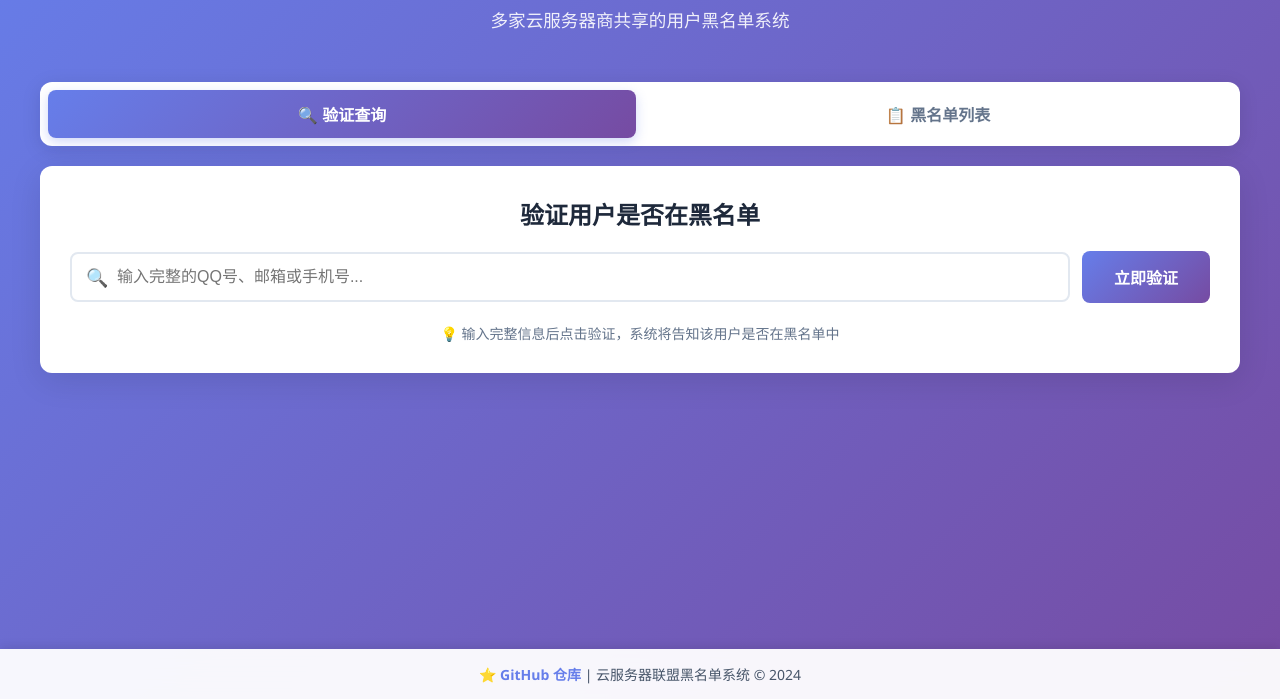
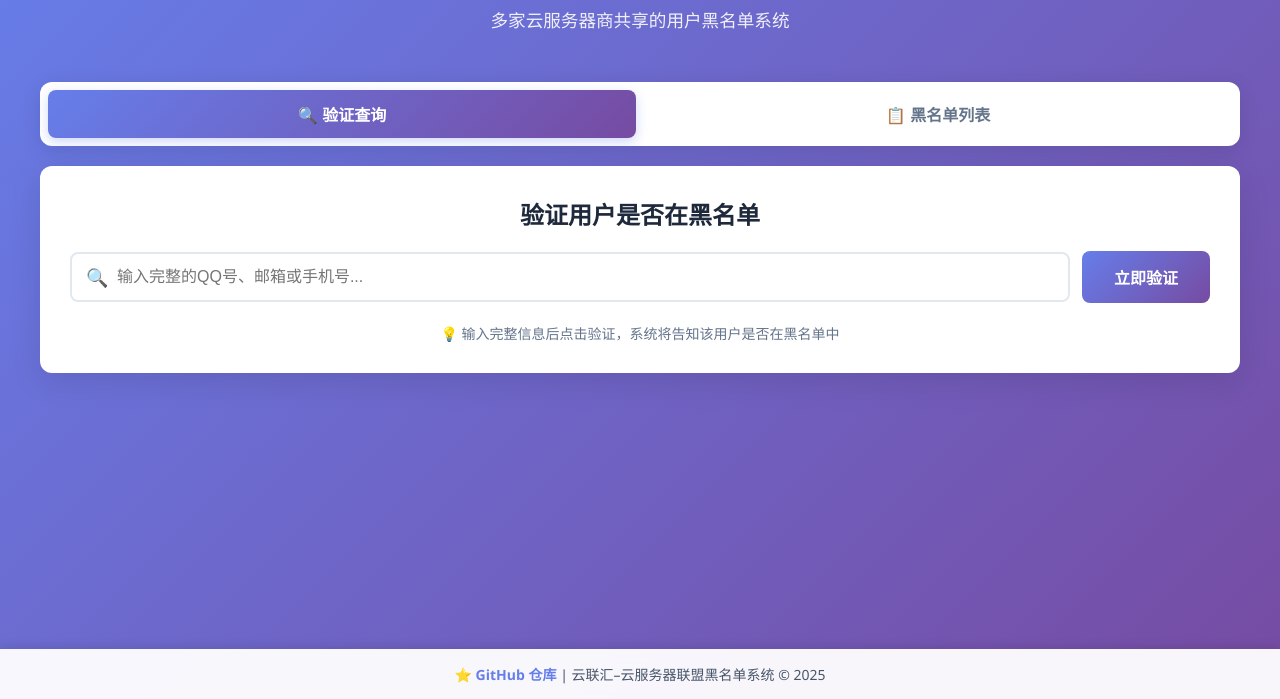
Before and after one commit to CloudHubX/Blacklist, a plain HTML site: page index.html in a window 1280 px wide. Shown: the part 101-800 px from the top of the page. Drawn offline with Linux system fonts and the light colour scheme.

Commit message:
Update index.html

```diff
--- a/index.html
+++ b/index.html
@@ -777,8 +777,8 @@
     </div>
 
     <footer>
-        <a href="https://github.com/your-org/cloud-blacklist" target="_blank" class="github-link">GitHub 仓库</a>
-        <span> | 云服务器联盟黑名单系统 © 2024</span>
+        <a href="https://github.com/CloudHubX/Blacklist/tree/main?tab=readme-ov-file#%E5%A6%82%E4%BD%95%E5%8A%A0%E5%85%A5%E8%81%94%E7%9B%9F" target="_blank" class="github-link">GitHub 仓库</a>
+        <span> | 云联汇–云服务器联盟黑名单系统 © 2025</span>
     </footer>
 
     <script>
```
